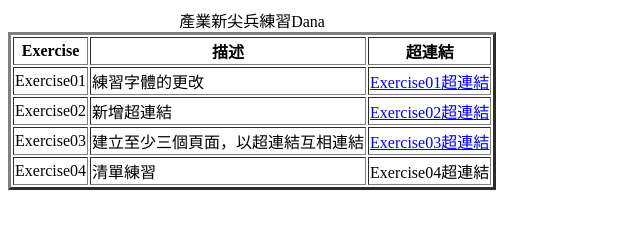
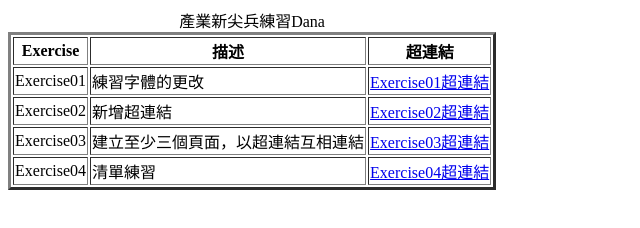
Before and after one commit to asdana0220/-text, a plain HTML site: page Exercise/indel.html in a window 1280 px wide. Shown: the whole page, without its empty margins (0-640 px from the left). Drawn offline with Linux system fonts and the light colour scheme.

Commit message:
EX4超連結

```diff
--- a/Exercise/indel.html
+++ b/Exercise/indel.html
@@ -42,7 +42,7 @@
             <td>Exercise04</td>
             <td>清單練習</td>
             <td>
-              <a herf="file:///D:/%E5%85%A8%E7%AB%AF%E5%AD%B8%E7%BF%92/web%E7%B6%B2%E9%A0%81/-text/Exercise/Exercise04/indel.html">Exercise04超連結</a>
+              <a href="file:///D:/%E5%85%A8%E7%AB%AF%E5%AD%B8%E7%BF%92/web%E7%B6%B2%E9%A0%81/-text/Exercise/Exercise04/indel.html">Exercise04超連結</a>
             </td>
           </tr>
         </tbody>
```
